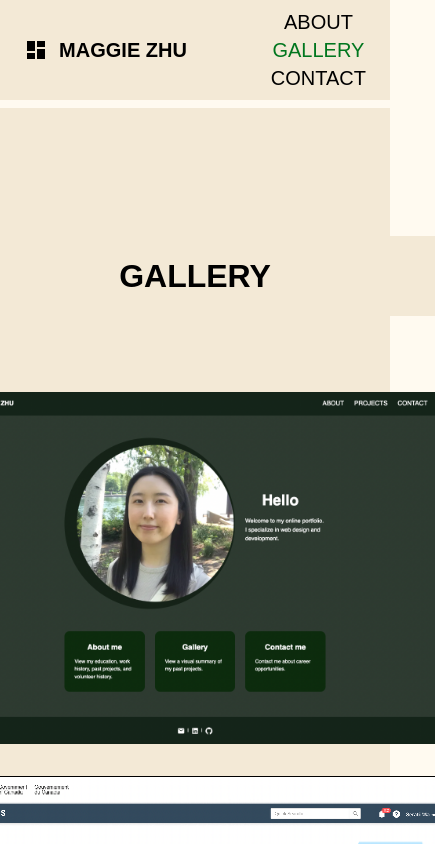
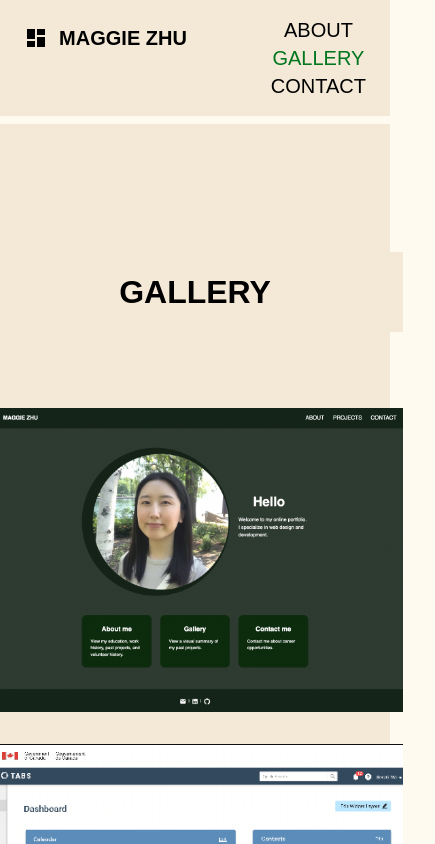
Before and after one commit to avocadoes/profile, a Next.js app: page /work in a window 390 px wide. Shown: the top 844 px of the page, 435 px wide, since content can reach past the window. Built offline with nearby package versions, Linux system fonts and the light colour scheme.

Commit message:
improve mobile layout

```diff
--- a/public/resume.json
+++ b/public/resume.json
@@ -15,7 +15,7 @@
             "Concepts": ["Agile Methodologies", "HTTP Methods", "REST APIs",  "Git Workflows", "SDLC", "MVC"]
     },
     "Work Experience": {
-        "date": "08/2020-08/2021",
+        "date": "08/2020 - 08/2021",
         "role": "Web Application Developer",
         "location": "Environment and Climate Change Canada",
         "description": "Over the course of my work term, I collaborated in a remote, agile team environment and contributed to all phases of the SDLC. I mainly worked on progressing an existing web application, RAMP4, and planning/developing a new web application, TABS.",
--- a/styles/about.module.scss
+++ b/styles/about.module.scss
@@ -150,7 +150,6 @@
 @media (max-width: 52rem) {
     .data {
         grid-template-columns: 1fr 4fr;
-        column-gap: 0;
     }
     .subtitle {
         grid-column: 1/3;
@@ -170,6 +169,9 @@
 }
 
 @media (max-width: 35rem) {
+    .container {
+        padding: 4rem 1rem 2rem 1rem;
+    }
     .links {
         flex-direction: column;
         a {
--- a/styles/header.module.scss
+++ b/styles/header.module.scss
@@ -6,6 +6,7 @@
     width: 100%;
     margin-bottom: 0.5rem;
     justify-content: space-between;
+    align-items: flex-start;
 }
 
 .title {
@@ -62,8 +63,9 @@
 @media (max-width: 35rem) {
     .tabs {
         flex-direction: column;
+        margin: 0.5rem 0;
     }
     .tab {
-        margin: 0rem 1rem 0rem 1rem;
+        margin: 0rem 1rem;
     }
 }
--- a/styles/home.module.scss
+++ b/styles/home.module.scss
@@ -88,9 +88,9 @@
 
 @media (max-width: 35rem) {
     .frame{
-        width: 28rem;
-        height: 28rem;
-        border-radius: 14rem;
+        width: 26rem;
+        height: 26rem;
+        border-radius: 13rem;
         padding: 1rem 0.25rem 1rem 1.75rem;
     }
     .links {
--- a/styles/work.module.scss
+++ b/styles/work.module.scss
@@ -158,10 +158,11 @@
     .image {
         grid-column: 1;
     }
-    .two {
-        grid-row: 2;
-    }
-    .seven {
-        grid-row: 7;
+}
+
+@media (max-width: 32rem) {
+    .img {
+        height: 19rem;
+        width: 26rem;
     }
 }
```
